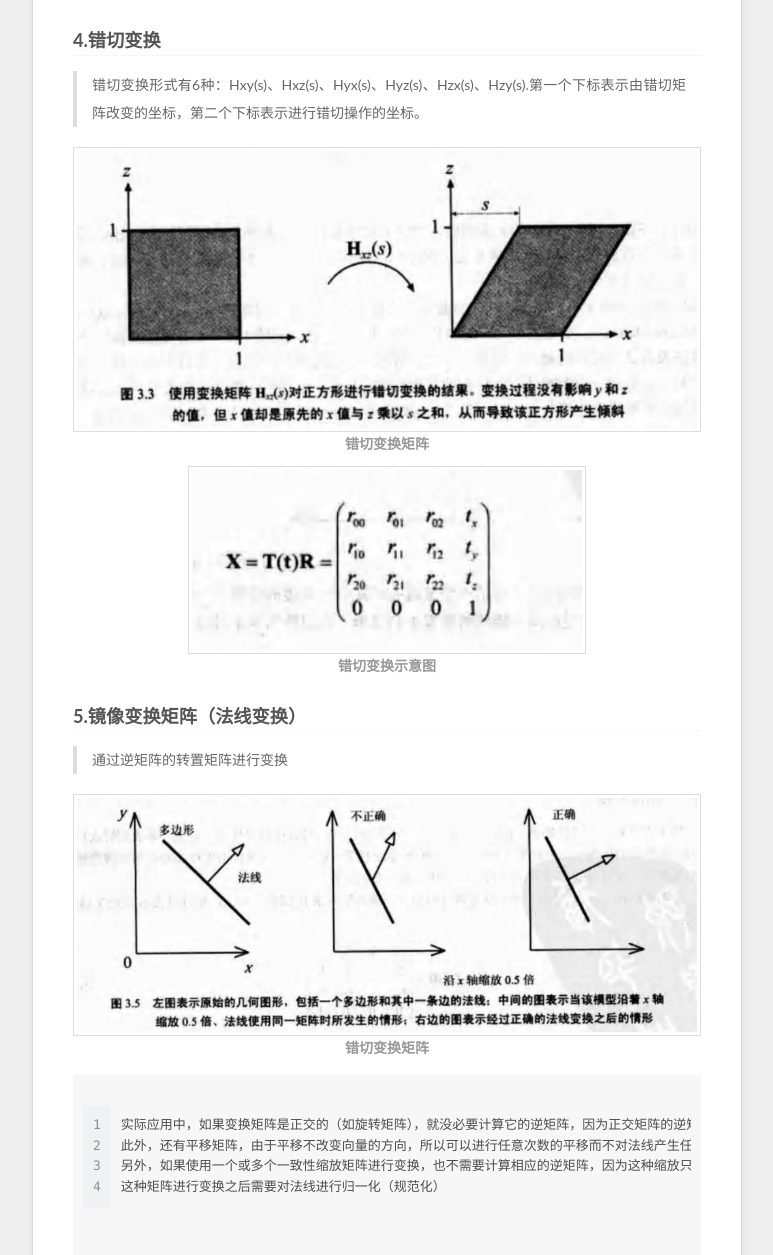
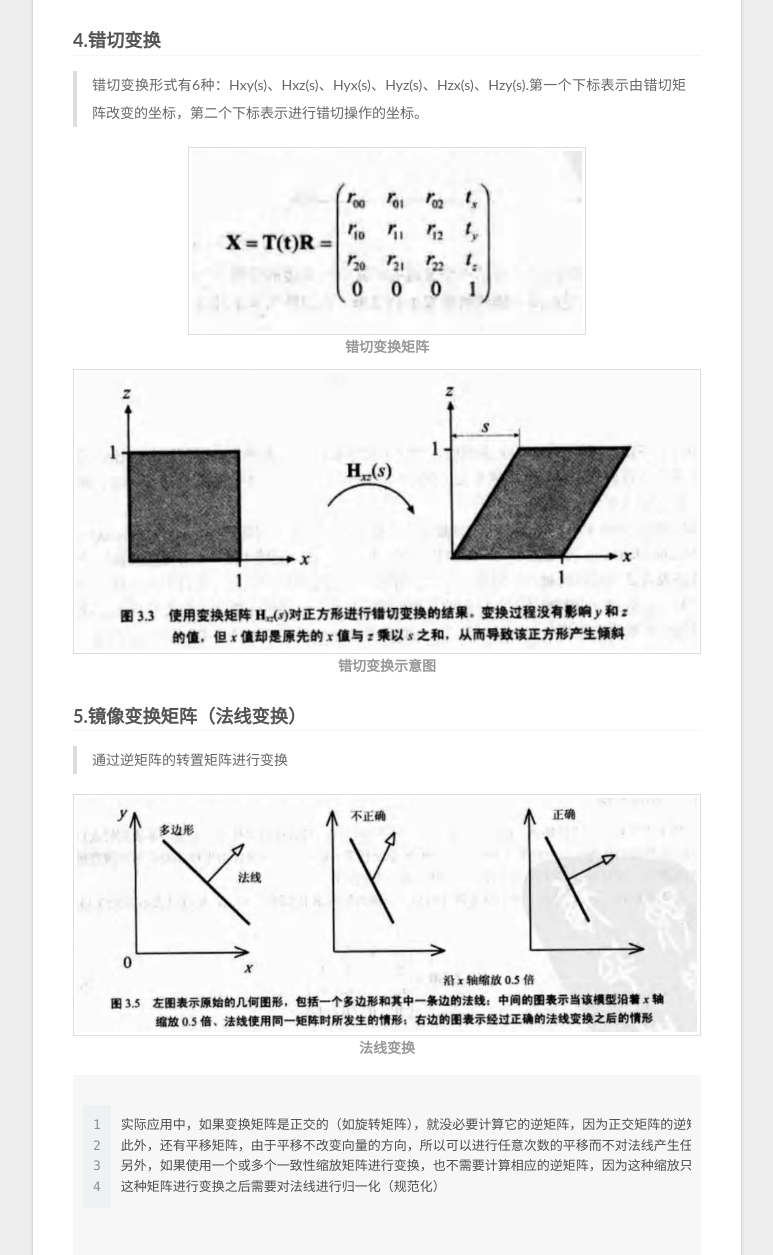
Before and after one commit to jidesspring/jidesspring.github.io, a plain HTML site: page 2019/06/03/3/index.html in a window 1280 px wide. Shown: the part 2992-4247 px from the top of the page, without its empty margins (379-1152 px from the left). Drawn offline with Linux system fonts and the light colour scheme.

Commit message:
Site updated: 2019-06-03 17:25:17

```diff
--- a/2019/06/03/3/index.html
+++ b/2019/06/03/3/index.html
@@ -96,10 +96,10 @@
 <meta property="og:image" content="http://yoursite.com/2019/06/03/3/08.png">
 <meta property="og:image" content="http://yoursite.com/2019/06/03/3/09.png">
 <meta property="og:image" content="http://yoursite.com/2019/06/03/3/10.png">
+<meta property="og:image" content="http://yoursite.com/2019/06/03/3/12.png">
 <meta property="og:image" content="http://yoursite.com/2019/06/03/3/11.png">
-<meta property="og:image" content="http://yoursite.com/2019/06/03/3/12.png">
 <meta property="og:image" content="http://yoursite.com/2019/06/03/3/13.png">
-<meta property="og:updated_time" content="2019-06-03T09:16:18.521Z">
+<meta property="og:updated_time" content="2019-06-03T09:23:13.179Z">
 <meta name="twitter:card" content="summary">
 <meta name="twitter:title" content="图形平移，旋转，缩放变换">
 <meta name="twitter:description" content="图形的旋转，平移，缩放其实都是对图形的坐标进行相应的矩阵运算得到的。首先要了解矩阵的基础运算知识：1.矩阵的加法，和减法，都是对应位置的数相加减2.矩阵的乘法：矩阵A乘以矩阵B要求矩阵A的列数等于矩阵B的行数，然后每行的元素和每列的元素依次相乘的和产生新矩阵的每个元素3.矩阵的除法：其实就是乘以被除矩阵的逆矩阵。 根据公式：矩阵*乘以它的逆矩阵等于单位矩阵，可以算出逆矩阵  1.平移变换矩阵 平">
@@ -340,12 +340,12 @@
 <h3 id="4-错切变换"><a href="#4-错切变换" class="headerlink" title="4.错切变换"></a>4.错切变换</h3><blockquote>
 <p>错切变换形式有6种：Hxy(s)、Hxz(s)、Hyx(s)、Hyz(s)、Hzx(s)、Hzy(s).第一个下标表示由错切矩阵改变的坐标，第二个下标表示进行错切操作的坐标。</p>
 </blockquote>
-<img src="/2019/06/03/3/11.png" title="错切变换矩阵">
-<img src="/2019/06/03/3/12.png" title="错切变换示意图">
+<img src="/2019/06/03/3/12.png" title="错切变换矩阵">
+<img src="/2019/06/03/3/11.png" title="错切变换示意图">
 <h3 id="5-镜像变换矩阵（法线变换）"><a href="#5-镜像变换矩阵（法线变换）" class="headerlink" title="5.镜像变换矩阵（法线变换）"></a>5.镜像变换矩阵（法线变换）</h3><blockquote>
 <p>通过逆矩阵的转置矩阵进行变换</p>
 </blockquote>
-<img src="/2019/06/03/3/13.png" title="错切变换矩阵">
+<img src="/2019/06/03/3/13.png" title="法线变换">
 <pre><code><figure class="highlight plain"><table><tr><td class="gutter"><pre><span class="line">1</span><br><span class="line">2</span><br><span class="line">3</span><br><span class="line">4</span><br></pre></td><td class="code"><pre><span class="line">实际应用中，如果变换矩阵是正交的（如旋转矩阵），就没必要计算它的逆矩阵，因为正交矩阵的逆矩阵就是转置矩阵，两个转置矩阵相互抵消，相乘的结果还是原来的旋转矩阵。</span><br><span class="line">此外，还有平移矩阵，由于平移不改变向量的方向，所以可以进行任意次数的平移而不对法线产生任何影响。</span><br><span class="line">另外，如果使用一个或多个一致性缩放矩阵进行变换，也不需要计算相应的逆矩阵，因为这种缩放只改变法线长度，不影响其方向。</span><br><span class="line">这种矩阵进行变换之后需要对法线进行归一化（规范化）</span><br></pre></td></tr></table></figure>
 </code></pre><p> 参考资料： 图形变换之基本矩阵变换 <a href="https://www.cnblogs.com/ll-10/p/5470637.html/" target="_blank" rel="noopener">https://www.cnblogs.com/ll-10/p/5470637.html/</a></p>
 
--- a/css/main.css
+++ b/css/main.css
@@ -1823,7 +1823,7 @@ pre .javascript .function {
   width: 4px;
   height: 4px;
   border-radius: 50%;
-  background: #0e4dff;
+  background: #40b0ff;
 }
 .links-of-blogroll {
   font-size: 13px;
```
Also changed, not shown: index.html (+3 -3 lines).
